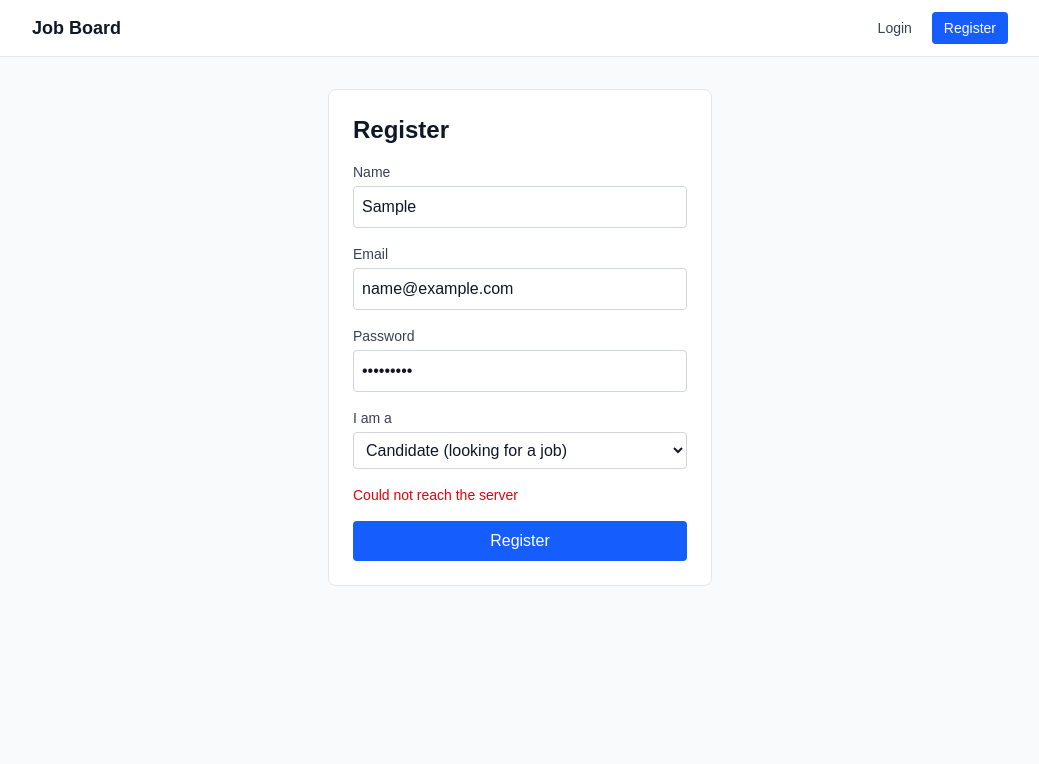
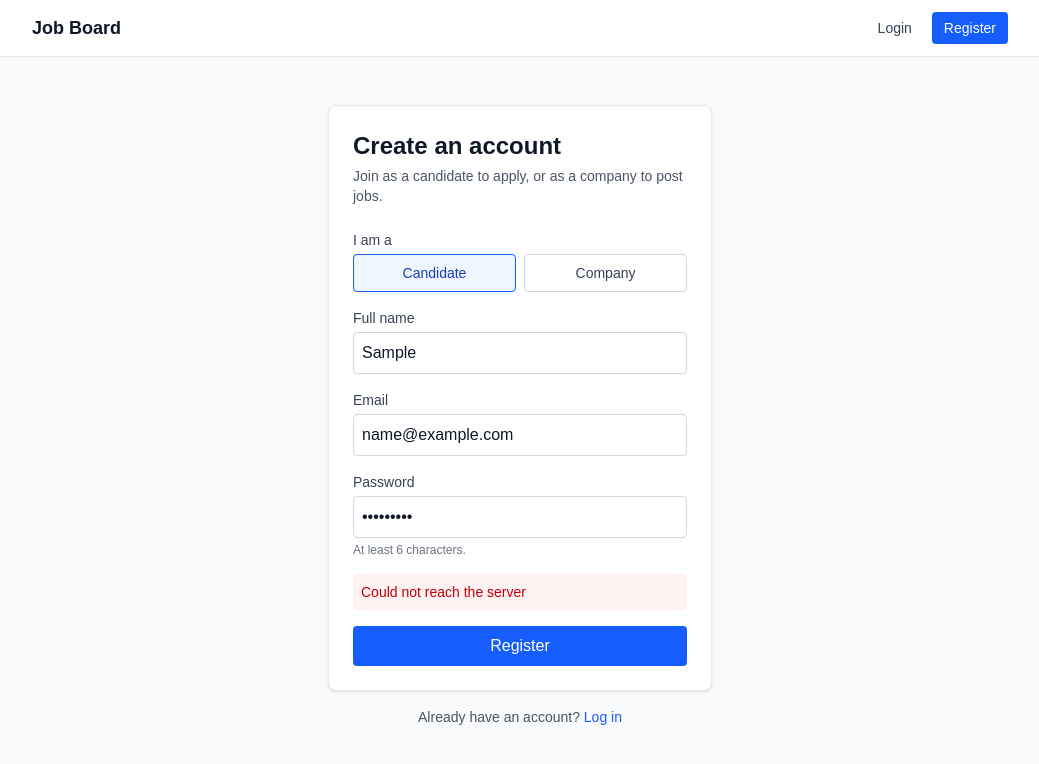
Before and after one commit to EmanAsif468/job-board-frontend, a Next.js app: page /register in a window 1280 px wide. Both pictures are taken after typing "Sample", "name@example.com", "Sample123" into the empty fields and a click on the button "Register". Shown: the top 764 px of the page, without its empty margins (120-1159 px from the left). Built offline with nearby package versions, Linux system fonts and the light colour scheme; no server answers.

Commit message:
Restyle register page and show success message on login

```diff
--- a/src/app/login/page.js
+++ b/src/app/login/page.js
@@ -1,12 +1,13 @@
 "use client";
 
 import Link from "next/link";
-import { useState } from "react";
-import { useRouter } from "next/navigation";
+import { Suspense, useState } from "react";
+import { useRouter, useSearchParams } from "next/navigation";
 import { API_URL } from "@/lib/config";
 
-export default function LoginPage() {
+function LoginForm() {
   const router = useRouter();
+  const registered = useSearchParams().get("registered") === "1";
   const [email, setEmail] = useState("");
   const [password, setPassword] = useState("");
   const [error, setError] = useState("");
@@ -42,13 +43,18 @@ export default function LoginPage() {
   }
 
   return (
-    <main className="min-h-screen bg-gray-50 px-6 py-12">
     <div className="mx-auto max-w-sm">
       <div className="rounded-lg border border-gray-200 bg-white p-6 shadow-sm">
         <h1 className="text-2xl font-bold text-gray-900">Welcome back</h1>
         <p className="mt-1 text-sm text-gray-600">
           Log in to apply for jobs or manage your listings.
         </p>
+
+        {registered && (
+          <p className="mt-4 rounded bg-green-50 p-2 text-sm text-green-700">
+            Account created. Please log in.
+          </p>
+        )}
 
         <form onSubmit={handleSubmit} className="mt-6 space-y-4">
           <div>
@@ -80,9 +86,7 @@ export default function LoginPage() {
           </div>
 
           {error && (
-              <p className="rounded bg-red-50 p-2 text-sm text-red-700">
-                {error}
-              </p>
+            <p className="rounded bg-red-50 p-2 text-sm text-red-700">{error}</p>
           )}
 
           <button
@@ -102,6 +106,15 @@ export default function LoginPage() {
         </Link>
       </p>
     </div>
+  );
+}
+
+export default function LoginPage() {
+  return (
+    <main className="min-h-screen bg-gray-50 px-6 py-12">
+      <Suspense fallback={null}>
+        <LoginForm />
+      </Suspense>
     </main>
   );
 }
--- a/src/app/register/page.js
+++ b/src/app/register/page.js
@@ -1,8 +1,8 @@
 "use client";
 
+import Link from "next/link";
 import { useState } from "react";
 import { useRouter } from "next/navigation";
-
 import { API_URL } from "@/lib/config";
 
 export default function RegisterPage() {
@@ -33,7 +33,7 @@ export default function RegisterPage() {
         return;
       }
 
-      router.push("/login");
+      router.push("/login?registered=1");
     } catch (err) {
       setError("Could not reach the server");
     } finally {
@@ -41,69 +41,118 @@ export default function RegisterPage() {
     }
   }
 
+  function roleButtonClass(value) {
+    if (role === value) {
+      return "border-blue-600 bg-blue-50 text-blue-800";
+    }
+    return "border-gray-300 bg-white text-gray-700 hover:bg-gray-50";
+  }
+
   return (
-    <main className="min-h-screen bg-gray-50 p-8">
-      <div className="mx-auto max-w-sm rounded-lg border border-gray-200 bg-white p-6">
-        <h1 className="text-2xl font-bold text-gray-900">Register</h1>
+    <main className="min-h-screen bg-gray-50 px-6 py-12">
+      <div className="mx-auto max-w-sm">
+        <div className="rounded-lg border border-gray-200 bg-white p-6 shadow-sm">
+          <h1 className="text-2xl font-bold text-gray-900">Create an account</h1>
+          <p className="mt-1 text-sm text-gray-600">
+            Join as a candidate to apply, or as a company to post jobs.
+          </p>
 
-        <form onSubmit={handleSubmit} className="mt-4 space-y-4">
+          <form onSubmit={handleSubmit} className="mt-6 space-y-4">
             <div>
-            <label className="block text-sm text-gray-700">Name</label>
+              <label className="block text-sm font-medium text-gray-700">
+                I am a
+              </label>
+              <div className="mt-1 grid grid-cols-2 gap-2">
+                <button
+                  type="button"
+                  onClick={() => setRole("candidate")}
+                  className={`rounded border p-2 text-sm font-medium ${roleButtonClass(
+                    "candidate"
+                  )}`}
+                >
+                  Candidate
+                </button>
+                <button
+                  type="button"
+                  onClick={() => setRole("company")}
+                  className={`rounded border p-2 text-sm font-medium ${roleButtonClass(
+                    "company"
+                  )}`}
+                >
+                  Company
+                </button>
+              </div>
+            </div>
+
+            <div>
+              <label className="block text-sm font-medium text-gray-700">
+                {role === "company" ? "Company name" : "Full name"}
+              </label>
               <input
                 type="text"
                 value={name}
                 onChange={(e) => setName(e.target.value)}
                 required
-              className="mt-1 w-full rounded border border-gray-300 p-2 text-gray-900"
+                autoComplete="name"
+                className="mt-1 w-full rounded border border-gray-300 p-2 text-gray-900 focus:border-blue-500 focus:outline-none"
               />
             </div>
 
             <div>
-            <label className="block text-sm text-gray-700">Email</label>
+              <label className="block text-sm font-medium text-gray-700">
+                Email
+              </label>
               <input
                 type="email"
                 value={email}
                 onChange={(e) => setEmail(e.target.value)}
                 required
-              className="mt-1 w-full rounded border border-gray-300 p-2 text-gray-900"
+                autoComplete="email"
+                className="mt-1 w-full rounded border border-gray-300 p-2 text-gray-900 focus:border-blue-500 focus:outline-none"
               />
             </div>
 
             <div>
-            <label className="block text-sm text-gray-700">Password</label>
+              <label className="block text-sm font-medium text-gray-700">
+                Password
+              </label>
               <input
                 type="password"
                 value={password}
                 onChange={(e) => setPassword(e.target.value)}
                 required
                 minLength={6}
-              className="mt-1 w-full rounded border border-gray-300 p-2 text-gray-900"
+                autoComplete="new-password"
+                className="mt-1 w-full rounded border border-gray-300 p-2 text-gray-900 focus:border-blue-500 focus:outline-none"
               />
+              <p className="mt-1 text-xs text-gray-500">
+                At least 6 characters.
+              </p>
             </div>
 
-          <div>
-            <label className="block text-sm text-gray-700">I am a</label>
-            <select
-              value={role}
-              onChange={(e) => setRole(e.target.value)}
-              className="mt-1 w-full rounded border border-gray-300 p-2 text-gray-900"
-            >
-              <option value="candidate">Candidate (looking for a job)</option>
-              <option value="company">Company (posting jobs)</option>
-            </select>
-          </div>
-
-          {error && <p className="text-sm text-red-600">{error}</p>}
+            {error && (
+              <p className="rounded bg-red-50 p-2 text-sm text-red-700">
+                {error}
+              </p>
+            )}
 
             <button
               type="submit"
               disabled={loading}
-            className="w-full rounded bg-blue-600 p-2 text-white hover:bg-blue-700 disabled:opacity-50"
+              className="w-full rounded bg-blue-600 p-2 font-medium text-white hover:bg-blue-700 disabled:opacity-50"
             >
               {loading ? "Creating account..." : "Register"}
             </button>
           </form>
         </div>
+
+        <p className="mt-4 text-center text-sm text-gray-600">
+          Already have an account?{" "}
+          <Link href="/login" className="text-blue-600 hover:underline">
+            Log in
+          </Link>
+        </p>
+      </div>
     </main>
   );
 }
```
Lines whose indentation alone changed are shown as unchanged.
